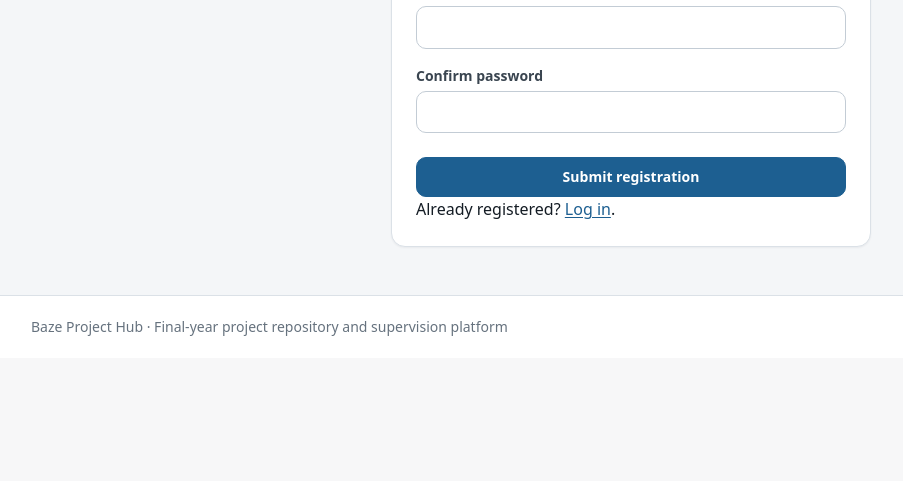
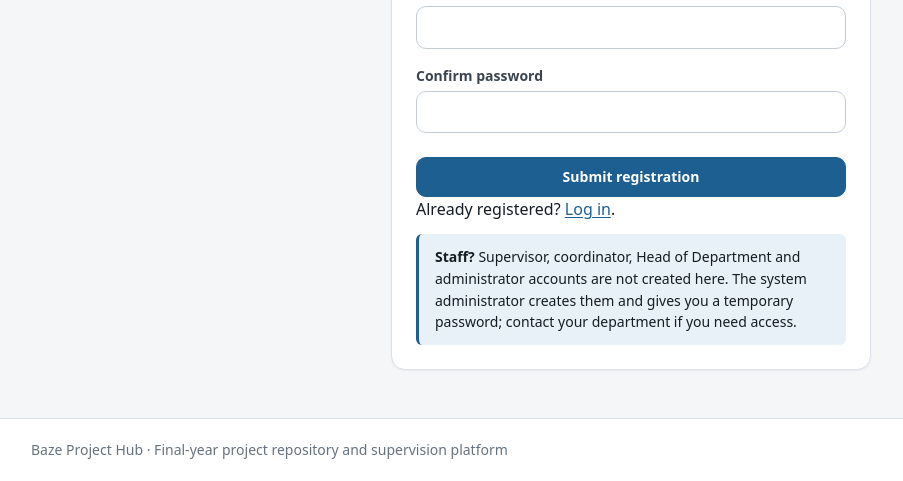
Before and after one commit to AjStyles20/FYP-Repository-and-Supervision-Platform, a Django app: page /register/ in a window 1280 px wide. Shown: the part 826-1307 px from the top of the page, without its empty margins (9-912 px from the left). Before the commit the page ends 1162 px from the top, so only its background shows below. Run offline with Django 5.2, Linux system fonts and the light colour scheme; data that the repository does not hold is empty.

Commit message:
Admin-created staff accounts with a forced first password change
- Student sign-up stays student-only (no role can be chosen) and now
  tells staff where their account comes from.
- Admin tools: "Add staff account" (name, Baze email, supervisor /
  coordinator / HOD / admin, department, title, allocation permission)
  and a staff list with each account's status. Department is required
  except for admins; admins never get allocation rights.
- The temporary password is generated (secrets.token_urlsafe), shown
  once on a no-store page, and never stored in messages or the audit
  log. Creation is audited with role and department only.
- User.must_change_password (accounts/0008) plus middleware: until the
  person sets their own password, every page redirects to
  /account/password/. Setting it clears the flag and is audited.
- Tests: admin-only access, creation, unique passwords, validation,
  the forced change, students still cannot pick a role.

Co-Authored-By: Claude Opus 5.5 <noreply@anthropic.com>

```diff
--- a/projecthub_slice1/apps/accounts/admin.py
+++ b/projecthub_slice1/apps/accounts/admin.py
@@ -7,7 +7,7 @@ from .models import StudentProfile, SupervisorProfile, User
 @admin.register(User)
 class ProjectHubUserAdmin(UserAdmin):
     fieldsets = UserAdmin.fieldsets + (
-        ("Project Hub", {"fields": ("role", "department", "can_assign_supervisors", "is_demo")}),
+        ("Project Hub", {"fields": ("role", "department", "can_assign_supervisors", "must_change_password", "is_demo")}),
     )
     add_fieldsets = UserAdmin.add_fieldsets + (
         ("Project Hub", {"fields": ("role", "department", "can_assign_supervisors")}),
--- a/projecthub_slice1/apps/accounts/forms.py
+++ b/projecthub_slice1/apps/accounts/forms.py
@@ -1,12 +1,14 @@
+import secrets
+
 from django import forms
 from django.contrib.auth.forms import AuthenticationForm
 from django.contrib.auth.password_validation import validate_password
 from django.core.exceptions import ValidationError
 from django.db import transaction
 
-from apps.academics.models import Programme
+from apps.academics.models import Department, Programme
 
-from .models import Role, StudentProfile, User
+from .models import STAFF_ROLES, Role, StudentProfile, SupervisorProfile, User
 
 BAZE_EMAIL_DOMAIN = "@bazeuniversity.edu.ng"
 
@@ -123,3 +125,69 @@ class StudentRegistrationForm(forms.Form):
             registration_status=StudentProfile.RegistrationStatus.PENDING,
         )
         return user
+
+
+def _check_new_baze_email(value):
+    email = value.strip().lower()
+    if not email.endswith(BAZE_EMAIL_DOMAIN):
+        raise ValidationError(f"Use a Baze email address ending in {BAZE_EMAIL_DOMAIN}.")
+    if User.objects.filter(email__iexact=email).exists() or User.objects.filter(username__iexact=email).exists():
+        raise ValidationError("An account already exists with this email address.")
+    return email
+
+
+class StaffAccountForm(forms.Form):
+    """Admin-only: create a supervisor, coordinator, HOD or administrator account.
+
+    Staff roles are never chosen by the person themselves (student sign-up cannot set a role), so
+    nobody can grant themselves staff access. The password is generated here, shown to the admin
+    once, and must be changed at first sign-in.
+    """
+
+    ROLE_CHOICES = [(role.value, role.label) for role in STAFF_ROLES]
+    TEMPORARY_PASSWORD_BYTES = 12  # 16 URL-safe characters
+
+    first_name = forms.CharField(max_length=150, label="First name")
+    last_name = forms.CharField(max_length=150, label="Last name")
+    email = forms.EmailField(label="Baze email address", help_text="Also their sign-in username.")
+    role = forms.ChoiceField(choices=ROLE_CHOICES, label="Role")
+    department = forms.ModelChoiceField(
+        queryset=Department.objects.none(), required=False, empty_label="Select a department",
+        label="Department", help_text="Required for every role except Administrator.",
+    )
+    title = forms.CharField(max_length=30, required=False, label="Title", help_text="For example Dr., Prof., Mrs.")
+    can_assign_supervisors = forms.BooleanField(
+        required=False, label="Can assign supervisors in their department",
+    )
+
+    def __init__(self, *args, **kwargs):
+        super().__init__(*args, **kwargs)
+        self.fields["department"].queryset = Department.objects.select_related("faculty")
+
+    def clean_email(self):
+        return _check_new_baze_email(self.cleaned_data["email"])
+
+    def clean(self):
+        cleaned = super().clean()
+        role, department = cleaned.get("role"), cleaned.get("department")
+        if role and role != Role.ADMIN and department is None:
+            self.add_error("department", "Choose the department this staff member belongs to.")
+        if role == Role.ADMIN:
+            cleaned["department"] = None
+            cleaned["can_assign_supervisors"] = False
+        return cleaned
+
+    @transaction.atomic
+    def save(self):
+        """Create the account. Returns (user, temporary_password); the password is not stored anywhere else."""
+        password = secrets.token_urlsafe(self.TEMPORARY_PASSWORD_BYTES)
+        data = self.cleaned_data
+        user = User.objects.create_user(
+            username=data["email"], email=data["email"], password=password,
+            first_name=data["first_name"], last_name=data["last_name"],
+            role=data["role"], department=data["department"],
+            can_assign_supervisors=data["can_assign_supervisors"], must_change_password=True,
+        )
+        if data["role"] != Role.ADMIN:
+            SupervisorProfile.objects.create(user=user, title=data["title"])
+        return user, password
--- /dev/null
+++ b/projecthub_slice1/apps/accounts/middleware.py
@@ -0,0 +1,19 @@
+"""Send anyone signed in with a temporary password to the password page until they choose their own."""
+
+from django.conf import settings
+from django.shortcuts import redirect
+from django.urls import reverse
+
+
+class ForcePasswordChangeMiddleware:
+    def __init__(self, get_response):
+        self.get_response = get_response
+
+    def __call__(self, request):
+        user = getattr(request, "user", None)
+        if user is not None and user.is_authenticated and getattr(user, "must_change_password", False):
+            allowed = {reverse("password_change"), reverse("logout")}
+            static_prefix = "/" + settings.STATIC_URL.lstrip("/")
+            if request.path not in allowed and not request.path.startswith(static_prefix):
+                return redirect("password_change")
+        return self.get_response(request)
--- a/projecthub_slice1/apps/accounts/models.py
+++ b/projecthub_slice1/apps/accounts/models.py
@@ -31,6 +31,11 @@ class User(AbstractUser):
         help_text="Allows this staff member to assign or reassign supervisors for projects in their department.",
     )
     is_demo = models.BooleanField(default=False)
+    must_change_password = models.BooleanField(
+        default=False,
+        help_text="Set when an administrator creates the account with a temporary password; "
+                  "the person must choose their own password before using the site.",
+    )
 
     @property
     def has_staff_role(self):
--- a/projecthub_slice1/apps/accounts/urls.py
+++ b/projecthub_slice1/apps/accounts/urls.py
@@ -14,6 +14,8 @@ urlpatterns = [
     path("alumni/portal/", views.alumni_portal, name="alumni_portal"),
     path("admin-tools/", views.admin_tools, name="admin_tools"),
     path("admin-tools/audit/", views.audit_log, name="audit_log"),
+    path("admin-tools/staff/new/", views.add_staff_account, name="add_staff_account"),
+    path("account/password/", views.FirstPasswordChangeView.as_view(), name="password_change"),
     path(
         "admin-tools/registrations/<int:user_id>/review/",
         views.review_student_registration,
--- a/projecthub_slice1/apps/accounts/views.py
+++ b/projecthub_slice1/apps/accounts/views.py
@@ -1,11 +1,12 @@
 from django.conf import settings
 from django.contrib import messages
 from django.contrib.auth.decorators import login_required
-from django.contrib.auth.views import LoginView
+from django.contrib.auth.views import LoginView, PasswordChangeView
 from django.db import IntegrityError, transaction
 from django.db.models import Exists, OuterRef, Q
 from django.http import HttpResponseBadRequest, JsonResponse
 from django.shortcuts import get_object_or_404, redirect, render
+from django.urls import reverse_lazy
 from django.utils import timezone
 from django.views.decorators.http import require_GET, require_POST
 
@@ -18,7 +19,7 @@ from apps.projects.services.health import HEALTH_PREFETCH, health_score
 from apps.supervision.models import (
     Announcement, AnnouncementAcknowledgement, Notification, SharedResource, SupervisionMeeting, student_resource_scope,
 )
-from .forms import ProjectAuthenticationForm, StudentRegistrationForm
+from .forms import ProjectAuthenticationForm, StaffAccountForm, StudentRegistrationForm
 from .models import Role, StudentProfile, User
 from .permissions import role_required
 
@@ -297,7 +298,45 @@ def admin_tools(request):
         .select_related("department", "student_profile__programme")
         .order_by("date_joined")
     )
-    return render(request, "admin_tools.html", {"pending_students": pending_students})
+    staff_accounts = (
+        User.objects.filter(role__in=(Role.SUPERVISOR, Role.COORDINATOR, Role.HOD, Role.ADMIN))
+        .select_related("department").order_by("role", "last_name", "first_name", "username")
+    )
+    return render(request, "admin_tools.html", {"pending_students": pending_students, "staff_accounts": staff_accounts})
+
+
+@role_required(Role.ADMIN)
+def add_staff_account(request):
+    """Create a staff account. The temporary password is shown once on the result page, never logged."""
+    form = StaffAccountForm(request.POST or None)
+    if request.method == "POST" and form.is_valid():
+        user, password = form.save()
+        log_event(
+            actor=request.user, action="account.staff_created",
+            summary=f"Created {user.get_role_display()} account for {user.email}", obj=user,
+            details={"role": user.role, "department": user.department.name if user.department else "",
+                     "can_assign_supervisors": user.can_assign_supervisors},
+        )
+        response = render(request, "accounts/staff_created.html", {"staff": user, "temporary_password": password})
+        response["Cache-Control"] = "no-store"  # the page holds a password: keep it out of the browser cache
+        return response
+    return render(request, "accounts/staff_form.html", {"form": form})
+
+
+class FirstPasswordChangeView(PasswordChangeView):
+    """Any signed-in user can change their password here; a temporary password must be changed first."""
+
+    template_name = "registration/password_change.html"
+    success_url = reverse_lazy("dashboard")
+
+    def form_valid(self, form):
+        response = super().form_valid(form)
+        if self.request.user.must_change_password:
+            self.request.user.must_change_password = False
+            self.request.user.save(update_fields=["must_change_password"])
+            log_event(actor=self.request.user, action="account.password_set", summary="Replaced the temporary password", obj=self.request.user)
+        messages.success(self.request, "Your password has been changed.")
+        return response
 
 
 @role_required(Role.ADMIN)
--- a/projecthub_slice1/config/settings.py
+++ b/projecthub_slice1/config/settings.py
@@ -50,6 +50,7 @@ MIDDLEWARE = [
     "django.middleware.common.CommonMiddleware",
     "django.middleware.csrf.CsrfViewMiddleware",
     "django.contrib.auth.middleware.AuthenticationMiddleware",
+    "apps.accounts.middleware.ForcePasswordChangeMiddleware",
     "django.contrib.messages.middleware.MessageMiddleware",
     "django.middleware.clickjacking.XFrameOptionsMiddleware",
 ]
--- a/projecthub_slice1/templates/registration/register.html
+++ b/projecthub_slice1/templates/registration/register.html
@@ -15,5 +15,6 @@
     <button type="submit" class="primary">Submit registration</button>
   </form>
   <p>Already registered? <a href="{% url 'login' %}">Log in</a>.</p>
+  <aside class="form-note"><strong>Staff?</strong> Supervisor, coordinator, Head of Department and administrator accounts are not created here. The system administrator creates them and gives you a temporary password; contact your department if you need access.</aside>
 </section>
 {% endblock %}
```
Also changed, not shown: projecthub_slice1/apps/accounts/tests.py (+124 -1 lines), projecthub_slice1/templates/accounts/staff_created.html (added, +19 -0 lines), projecthub_slice1/templates/accounts/staff_form.html (added, +21 -0 lines), projecthub_slice1/templates/admin_tools.html (+25 -1 lines), projecthub_slice1/templates/registration/password_change.html (added, +19 -0 lines), projecthub_slice1/apps/accounts/migrations/0008_user_must_change_password.py (added).
